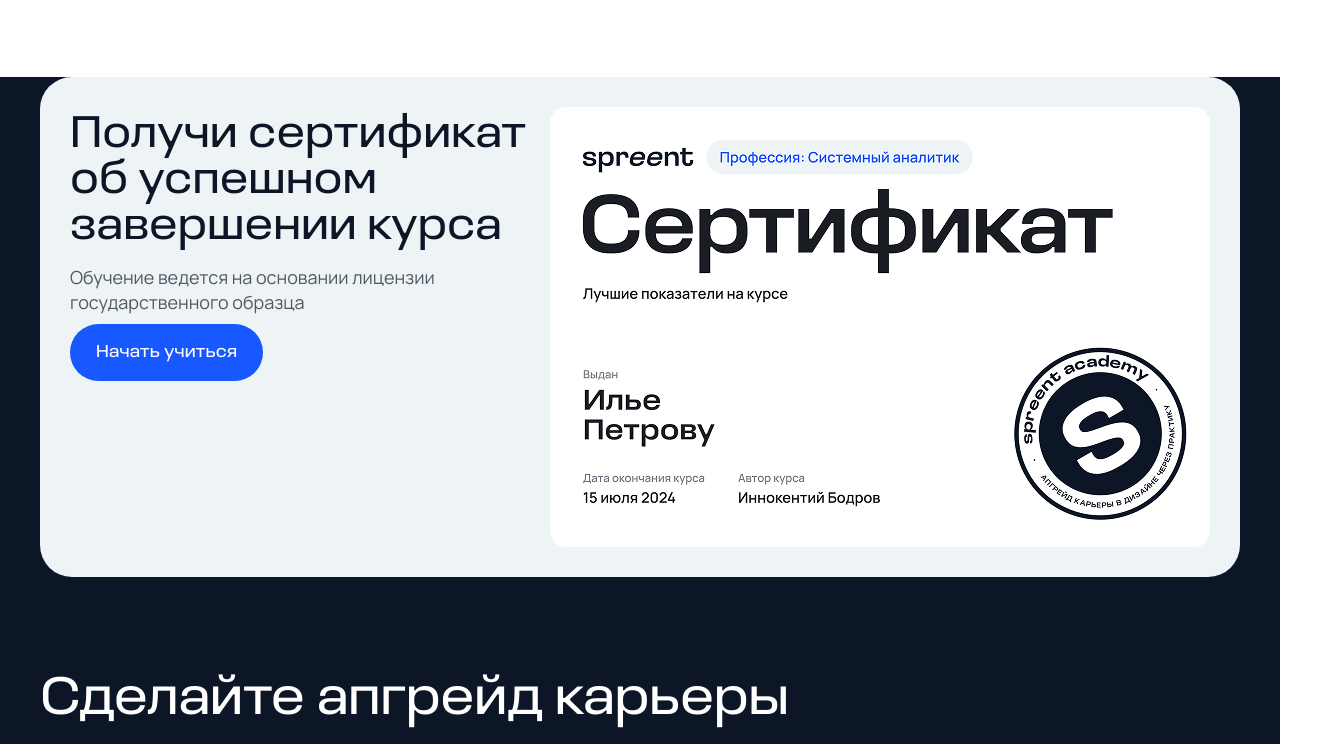
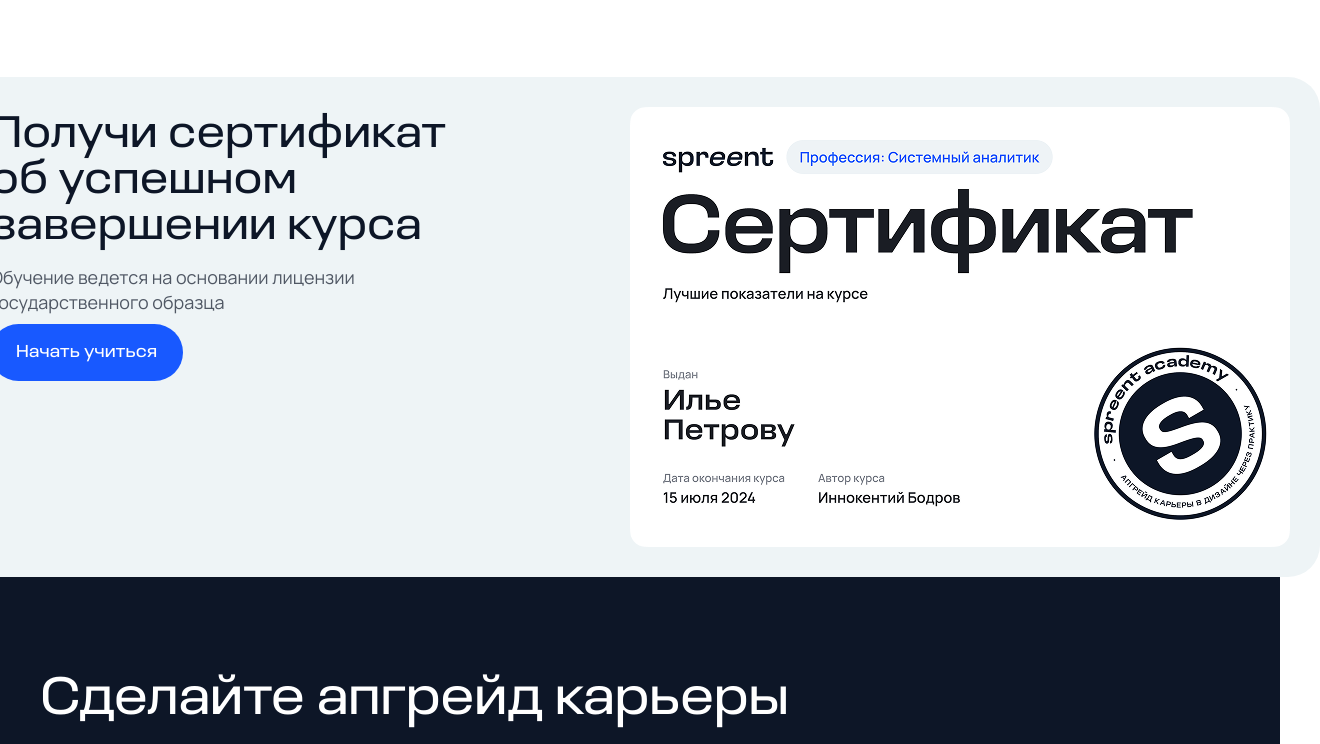
Before and after one commit to ministrov/champ-project, a website built with Vite: page index.html in a window 1280 px wide. Shown: the part 4856-5600 px from the top of the page, 1320 px wide, since content can reach past the window. Built offline with nearby package versions, Linux system fonts and the light colour scheme.

Commit message:
feat(css): create a decorative feature for a footer

```diff
--- a/src/style.css
+++ b/src/style.css
@@ -642,7 +642,7 @@ img {
 /* Work */
 
 .work {
-  padding: 80px 0;
+  padding: 80px 0 330px;
 }
 
 .work__wrapper {
@@ -713,6 +713,8 @@ img {
 /* Footer */
 
 .footer {
+  position: relative;
+  padding-top: 250px;
   background-color: var(--text-extra-dark);
 }
 
@@ -797,6 +799,14 @@ img {
   line-height: 18px;
   letter-spacing: 0.01em;
   color: rgba(255, 255, 255, 0.5);
+}
+
+.footer__sertificate {
+  position: absolute;
+  top: 0;
+  left: 50%;
+  width: 1360px;
+  transform: translate(-50%, -50%);
 }
 
 .sertificate {
```
